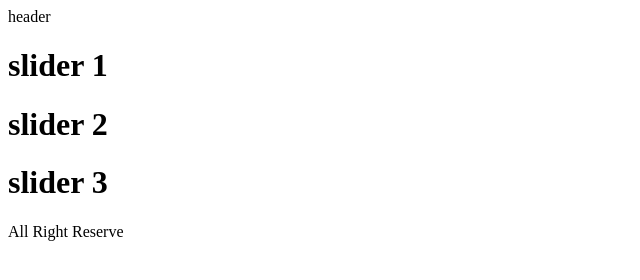
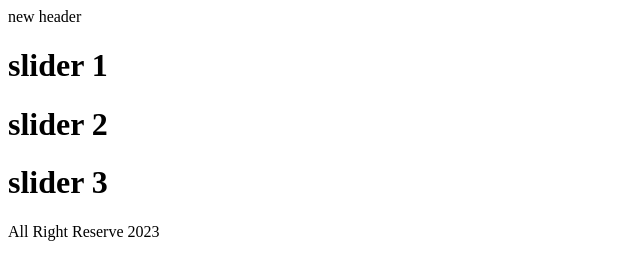
Before and after one commit to ShahramAfshar/LearnGit, a plain HTML site: page index.html in a window 1280 px wide. Shown: the full height of the page, 0-640 px from the left. Drawn offline with Linux system fonts and the light colour scheme.

Commit message:
some chanche in Master

```diff
--- a/index.html
+++ b/index.html
@@ -10,7 +10,7 @@
 </head>
 <body>
 <header>
-    header
+   new header
 </header>
 <div class="slider">
     <h1>slider 1</h1>
@@ -20,7 +20,7 @@
 </div>
 
 <footer>
-    All Right Reserve
+    All Right Reserve 2023
 </footer>
 <script src="script.js"></script>
 </body>
```
